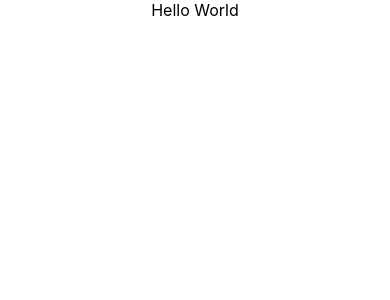
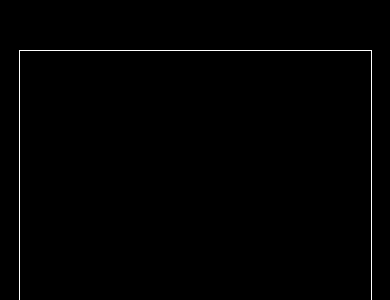
Before and after one commit to jcsmileyjr/range-slider, a React (Create React App) app in the folder react-range-slider/: page / in a window 390 px wide. Shown: the top 300 px of the page. Built offline with nearby package versions, Linux system fonts and the light colour scheme.

Commit message:
Refactor: Setup the basic layout & design responsiveness

```diff
--- a/react-range-slider/src/App.css
+++ b/react-range-slider/src/App.css
@@ -1,38 +1,24 @@
 .App {
-  text-align: center;
+  display: flex;
+  justify-content: center;
+  align-items: center;
+  height: 100vh;
 }
 
-.App-logo {
-  height: 40vmin;
-  pointer-events: none;
+main {
+  height: 50vh;
+  width: 30vw;
+  min-width: 100px;
+  border: 1px solid white; /*TESTING ONLY*/
 }
 
-@media (prefers-reduced-motion: no-preference) {
-  .App-logo {
-    animation: App-logo-spin infinite 20s linear;
+@media only screen and (max-width:600px){
+  .App {
+    align-items: flex-start;
+    margin-top: 50px;
+  }
+
+  main {
+    width: 90vw;
   }
 }
-
-.App-header {
-  background-color: #282c34;
-  min-height: 100vh;
-  display: flex;
-  flex-direction: column;
-  align-items: center;
-  justify-content: center;
-  font-size: calc(10px + 2vmin);
-  color: white;
-}
-
-.App-link {
-  color: #61dafb;
-}
-
-@keyframes App-logo-spin {
-  from {
-    transform: rotate(0deg);
-  }
-  to {
-    transform: rotate(360deg);
-  }
-}
--- a/react-range-slider/src/App.js
+++ b/react-range-slider/src/App.js
@@ -12,7 +12,9 @@
 function App() {
   return (
     <div className="App">
-        Hello World
+        <main>
+            Hello World
+        </main>
     </div>
   );
 }
--- a/react-range-slider/src/index.css
+++ b/react-range-slider/src/index.css
@@ -5,6 +5,7 @@
     sans-serif;
   -webkit-font-smoothing: antialiased;
   -moz-osx-font-smoothing: grayscale;
+  background-color: black;
 }
 
 code {
```
